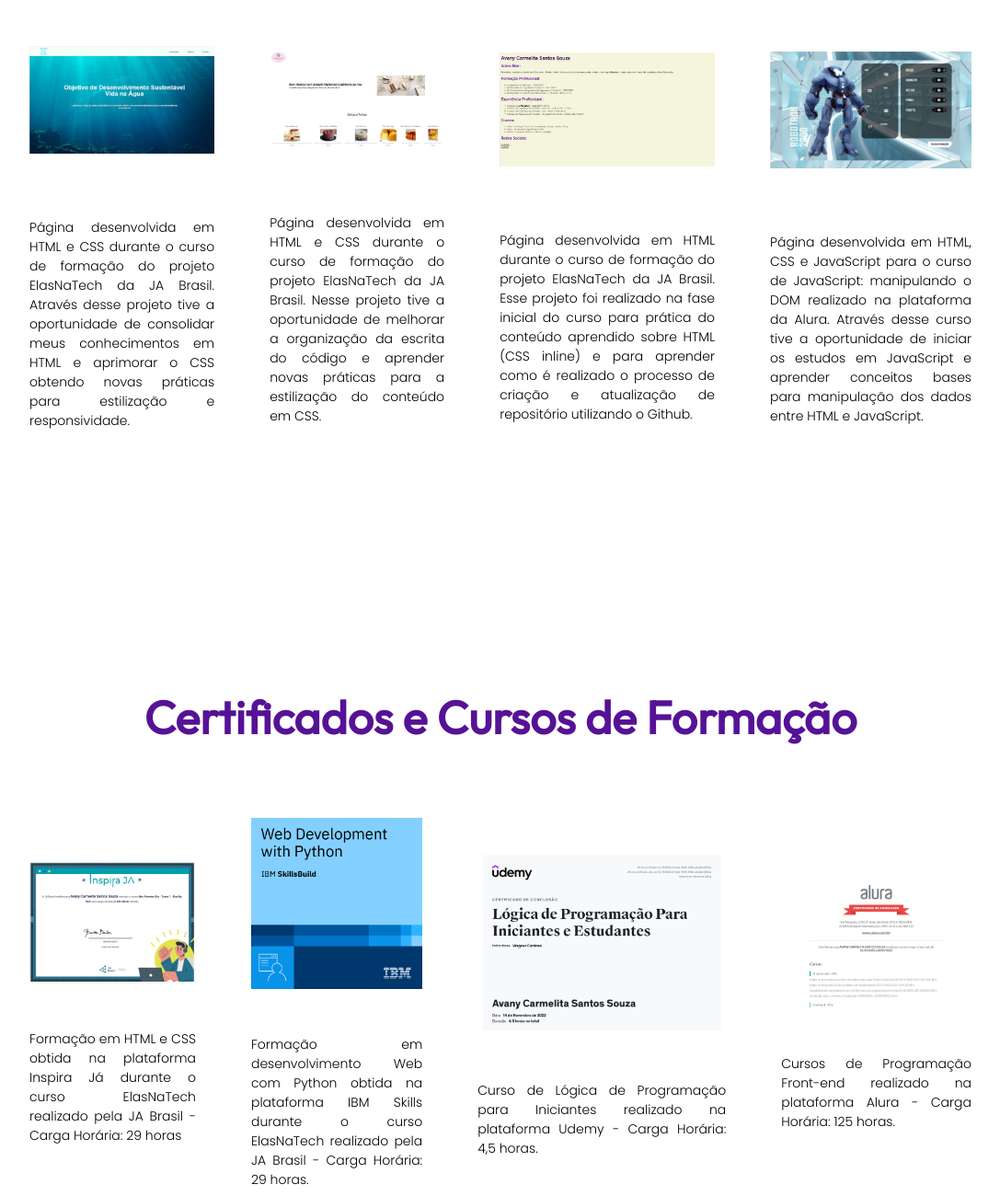
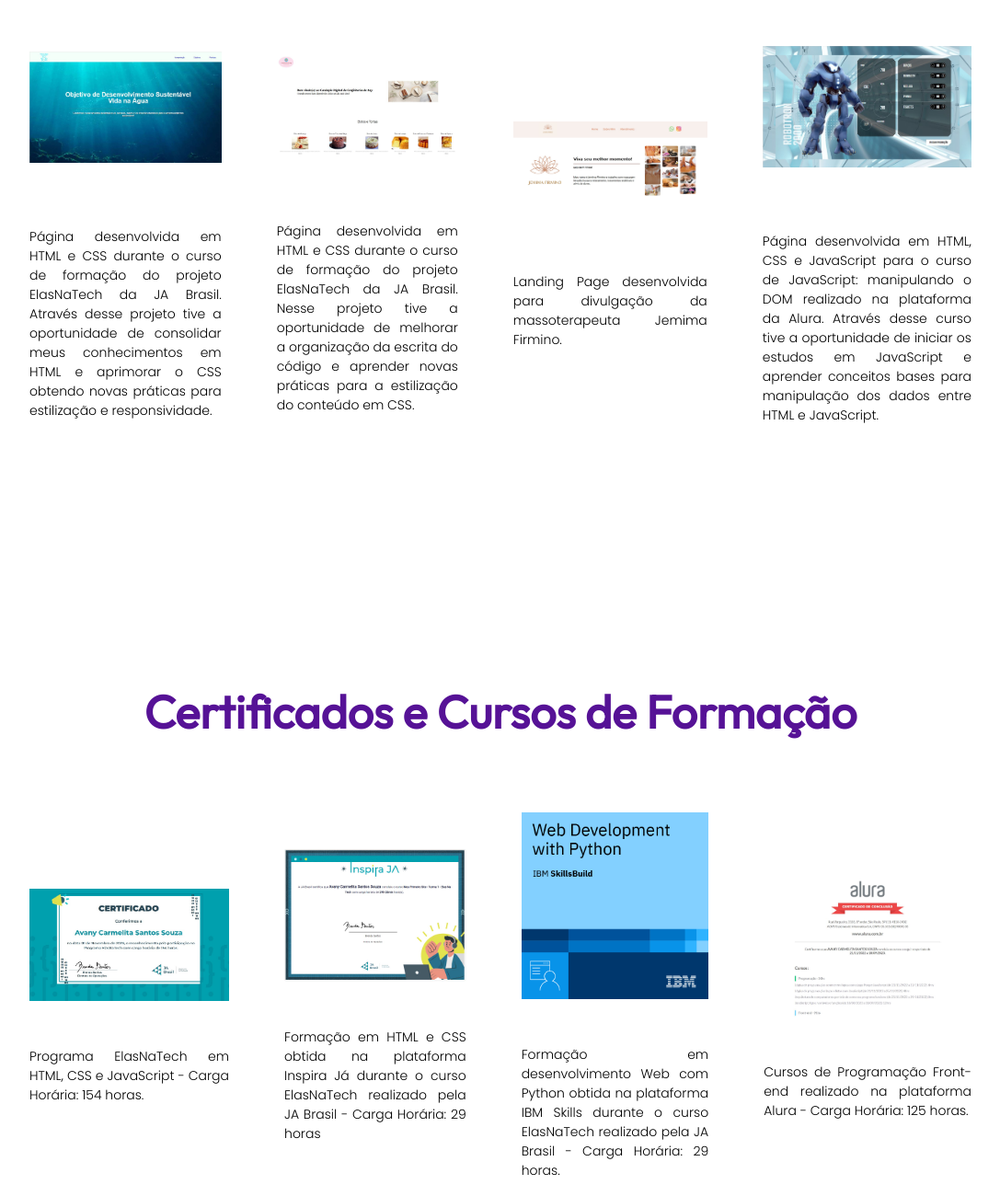
Before and after one commit to avanysouza/portfolio_avanysouza, a plain HTML site: page index.html in a window 1280 px wide. Shown: the part 1040-2340 px from the top of the page at 92% size, without its empty margins (108-1195 px from the left). Drawn offline with Linux system fonts and the light colour scheme.

Commit message:
atualizacao

```diff
--- a/index.html
+++ b/index.html
@@ -79,13 +79,10 @@
                 </div>
 
                 <div class="portfolio_item">
-                    <a href="https://avanysouza.github.io/cursoelasnatech/" target="_blank"><img class="imagens_site"
-                            src="imagens/Site4.JPG" alt="Projeto_HTML_Curriculo"
+                    <a href="https://avanysouza.github.io/jemima_firmino/" target="_blank"><img class="imagens_site"
+                            src="imagens/Site Jemima.jpg" alt="Jemima Firmino"
                             class="media-object  img-responsive img-thumbnail"></a>
-                    <p>Página desenvolvida em HTML durante o curso de formação do projeto ElasNaTech da JA Brasil. Esse
-                        projeto foi realizado na fase inicial do curso para prática do conteúdo aprendido sobre HTML
-                        (CSS inline) e para aprender como é realizado o processo de criação e atualização de repositório
-                        utilizando o Github.
+                    <p>Landing Page desenvolvida para divulgação da massoterapeuta Jemima Firmino.
                     </p>
                 </div>
 
@@ -108,7 +105,16 @@
                 <h1 class="titulo">Certificados e Cursos de Formação</h1>
             </div>
 
+
+
             <div class="formacao_conteudo">
+                <div class="formacao_item">
+                    <img class="imagens_site" src="imagens/Certificado JA Brasil_ElasNaTech.jpg"
+                        alt="ElasNaTech">
+                    <p>Programa ElasNaTech em HTML, CSS e JavaScript - Carga Horária: 154
+                        horas.
+                    </p>
+                </div>
                 <div class="formacao_item">
                     <img class="imagens_site" src="imagens/Certificado JA Brasil_HTML.JPG"
                         alt="Formação HTML ElasNaTech">
@@ -123,13 +129,6 @@
                     </p>
                 </div>
 
-                <div class="formacao_item">
-                    <img class="imagens_site" src="imagens/Certificado Udemy Logica de Programacao.jpg"
-                        alt="Udemy Logica">
-                    <p>Curso de Lógica de Programação para Iniciantes realizado na plataforma Udemy - Carga Horária: 4,5
-                        horas.
-                    </p>
-                </div>
 
                 <div class="formacao_item">
                     <img class="imagens_site" src="imagens/CertificadoAlura.JPG" alt="Formação Alura">
--- a/style.css
+++ b/style.css
@@ -87,6 +87,7 @@ p{
     align-items: flex-end;
     justify-content: space-around;
     gap: 50px;
+
 }
 
 #apresentacao_perfil{
@@ -308,7 +309,7 @@ p{
     font-size: 18px;
 }
 
-@media all and (max-width: 768px){
+@media screen and (max-width: 768px) {
 
     body{
         display: flex;
@@ -318,7 +319,8 @@ p{
     }
 
     .cabecalho{
-        visibility: hidden;
+        display: none;
+
     }
 
     #apresentacao{
@@ -326,6 +328,7 @@ p{
         flex-direction: column;
         justify-content: space-around;
         align-items: center;
+        margin: auto;
     }
 
     #apresentacao_perfil{
@@ -338,8 +341,12 @@ p{
         display: block;
         width: 80%;
         padding: 0;
-        margin: 10px auto;
+        margin:  auto;
         float: none;
         margin-bottom: 20px;
     }
+
+    .footer{
+        margin: auto;
+    }
 }
```
Also changed, not shown: imagens/Certificado JA Brasil_ElasNaTech.jpg (added), imagens/Site Jemima.jpg (added).
